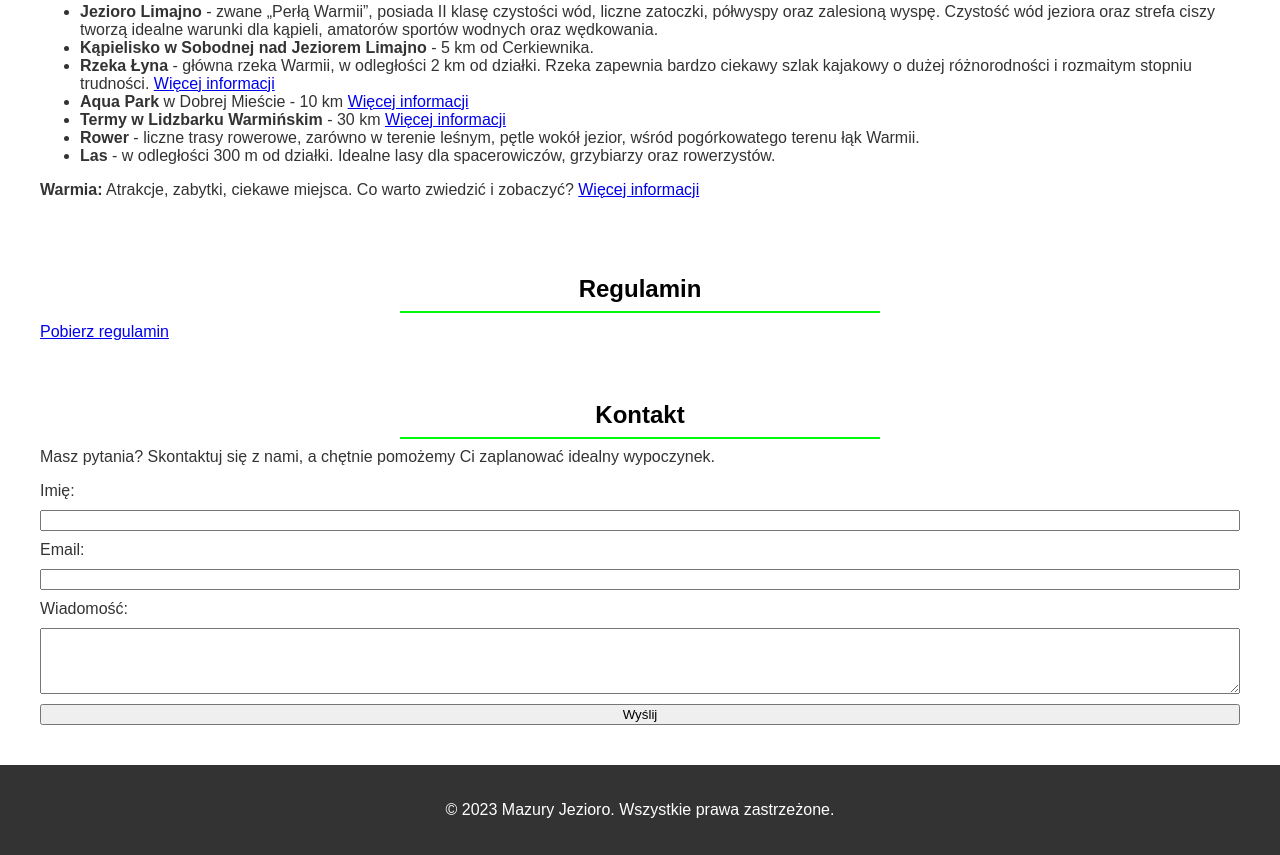
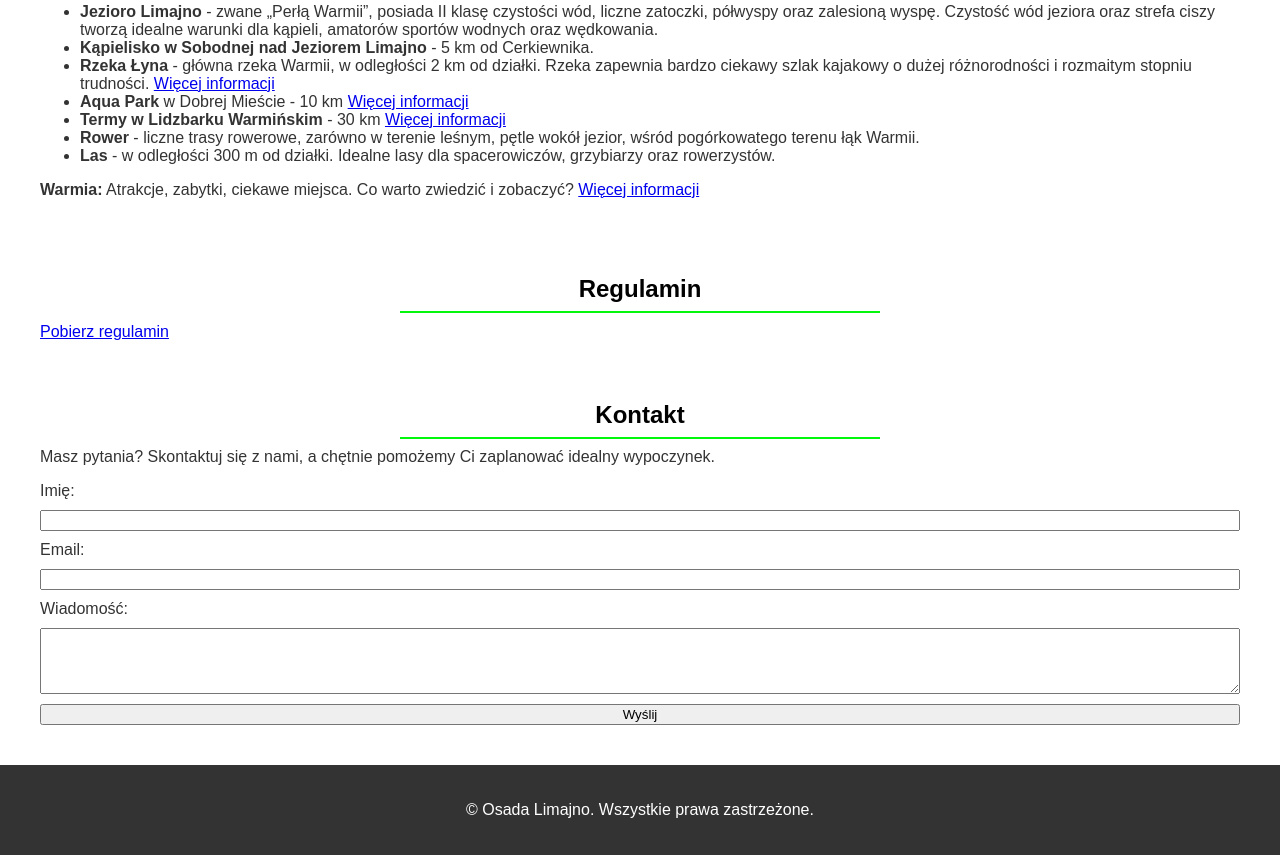
Before and after one commit to Stahson/Limajnotest, a website: page index.html in a window 1280 px wide. Shown: the part 1145-2000 px from the top of the page. Drawn offline with Linux system fonts and the light colour scheme.

Commit message:
Poprawa nazwy

```diff
--- a/index.html
+++ b/index.html
@@ -356,7 +356,7 @@
 </section>
 
 <footer>
-    <p>&copy; 2023 Mazury Jezioro. Wszystkie prawa zastrzeżone.</p>
+    <p>&copy; Osada Limajno. Wszystkie prawa zastrzeżone.</p>
 </footer>
 
 
```
